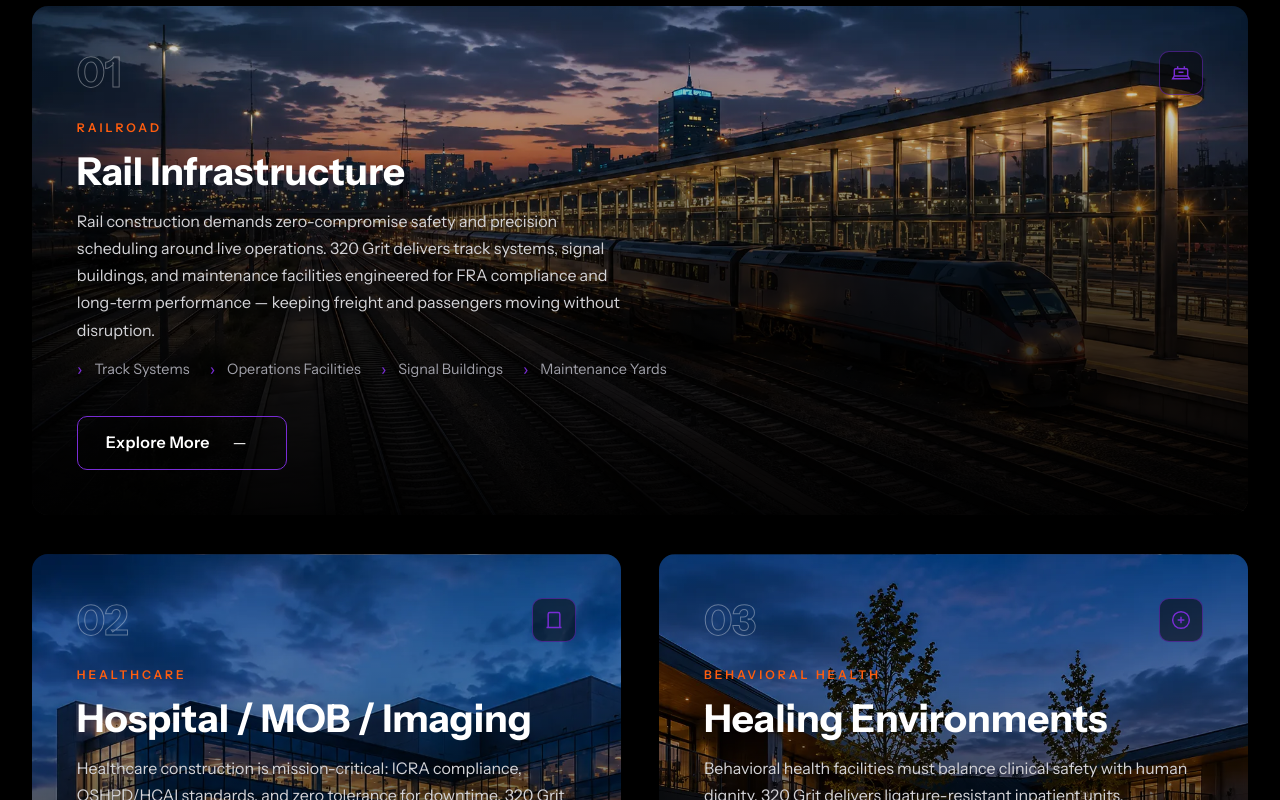
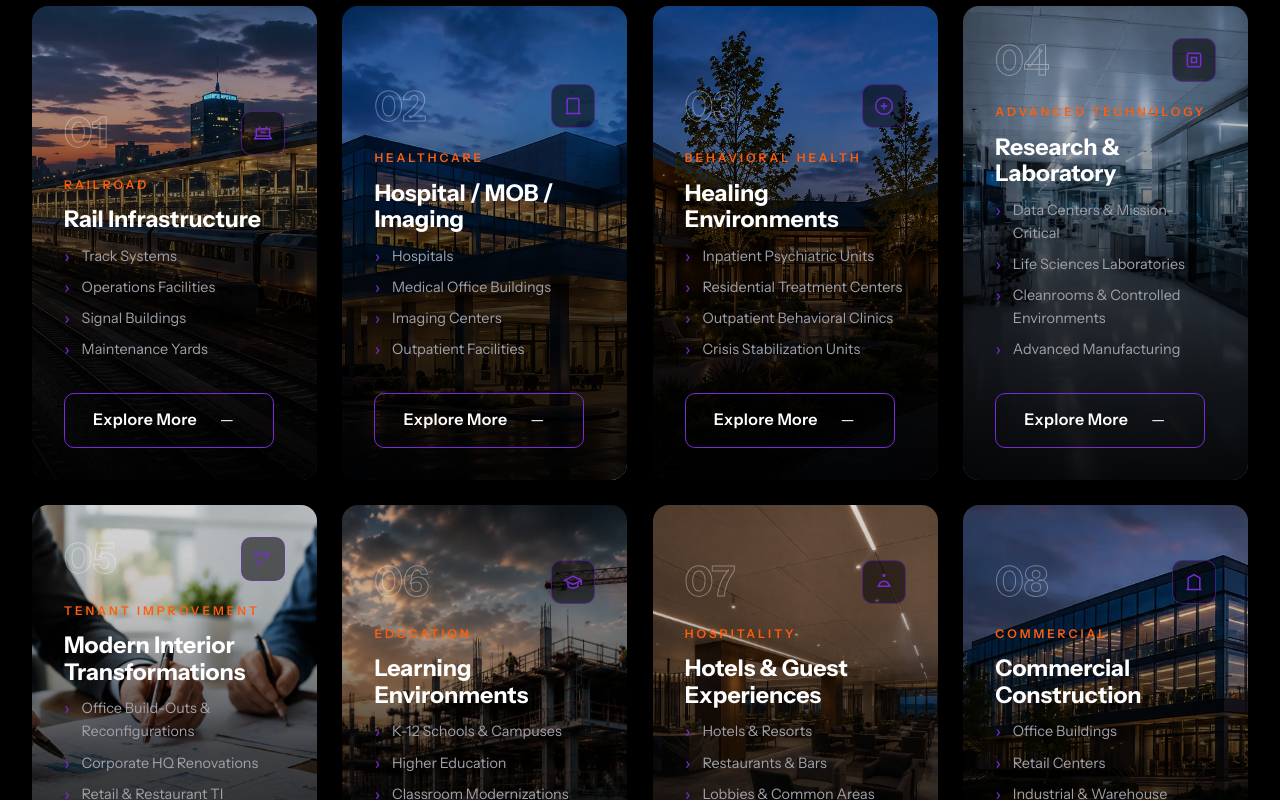
Before and after one commit to TaimoorWajid/website-320grit-angular, an Angular app: page /industries in a window 1280 px wide. Shown: the part 800-1600 px from the top of the page. Built offline with nearby package versions, Linux system fonts and the light colour scheme.

Commit message:
Industries: 8 cards 4x2 grid + hero

```diff
--- a/src/app/features/markets/all-industries/all-industries-page.component.scss
+++ b/src/app/features/markets/all-industries/all-industries-page.component.scss
@@ -79,20 +79,15 @@
   margin: 0 auto;
   padding: 0 2rem;
   display: grid;
-  grid-template-columns: repeat(2, 1fr);
-  gap: clamp(1.5rem, 3vw, 2.5rem);
-}
-
-/* Tall feature card: the railroads lead card spans full width. */
-.ind-card:first-child {
-  grid-column: 1 / -1;
+  grid-template-columns: repeat(4, 1fr);
+  gap: clamp(1.25rem, 2vw, 2rem);
 }
 
 .ind-card {
   position: relative;
   border-radius: 16px;
   overflow: hidden;
-  min-height: 480px;
+  min-height: 420px;
   display: flex;
   align-items: flex-end;
   border: 1px solid var(--grit-border);
@@ -135,10 +130,10 @@
 .ind-card__body {
   position: relative;
   z-index: 1;
-  padding: clamp(2rem, 3.5vw, 3rem);
+  padding: clamp(1.5rem, 2.5vw, 2.25rem);
   display: flex;
   flex-direction: column;
-  gap: 0.9rem;
+  gap: 0.75rem;
   width: 100%;
 }
 
@@ -175,10 +170,16 @@
 
 .ind-card__title {
   color: #fff;
-  font-size: clamp(1.8rem, 3vw, 2.6rem);
-  line-height: 1.1;
+  font-size: clamp(1.3rem, 1.8vw, 1.7rem);
+  line-height: 1.15;
   margin: 0;
   font-weight: 700;
+}
+
+/* Compact 4-col cards: hide long copy, keep title + CTA. Shown again on smaller grids. */
+.ind-card__text,
+.ind-card__bullets {
+  display: none;
 }
 
 .ind-card__text {
@@ -218,7 +219,26 @@
   margin-top: 1.25rem;
 }
 
-@media (max-width: 900px) {
+@media (max-width: 1100px) {
+  .ind-grid__inner {
+    grid-template-columns: repeat(2, 1fr);
+  }
+
+  .ind-card__text,
+  .ind-card__bullets {
+    display: block;
+  }
+
+  .ind-card__bullets {
+    display: flex;
+  }
+
+  .ind-card__title {
+    font-size: clamp(1.6rem, 2.5vw, 2.2rem);
+  }
+}
+
+@media (max-width: 640px) {
   .ind-grid__inner {
     grid-template-columns: 1fr;
   }
--- a/src/app/features/markets/all-industries/all-industries-page.component.ts
+++ b/src/app/features/markets/all-industries/all-industries-page.component.ts
@@ -134,6 +134,19 @@ export class AllIndustriesPageComponent {
       href: '/industries/hospitality',
       bg: MARKET_IMG.lobby,
     },
+    {
+      number: '08',
+      icon: 'building',
+      eyebrow: 'Commercial',
+      title: 'Commercial Construction',
+      bullets: ['Office Buildings', 'Retail Centers', 'Industrial & Warehouse', 'Mixed-Use Developments'],
+      paragraph:
+        'From ground-up office buildings to retail centers and industrial facilities, 320 Grit delivers commercial ' +
+        'construction with disciplined preconstruction, transparent cost control, and field execution that protects ' +
+        'your pro forma — on time, on budget, and built for decades of service.',
+      href: '/commercial-construction',
+      bg: MARKET_IMG.commercial,
+    },
   ];
 
   constructor() {
--- a/src/app/features/markets/shared/market-assets.ts
+++ b/src/app/features/markets/shared/market-assets.ts
@@ -29,5 +29,5 @@ export const MARKET_IMG = {
   /** Commercial building — Commercial market card bg (staging). */
   commercial: '/assets/images/commercial-construction.webp',
   /** Industrial feature image — education contexts. */
-  industries: '/assets/images/Industries-we-serve-feature-image.webp',
+  industries: '/assets/images/hero-industries.webp',
 } as const;
```
Also changed, not shown: public/assets/images/media-generation-hero-industries-1792459196.json (added, +9 -0 lines).
